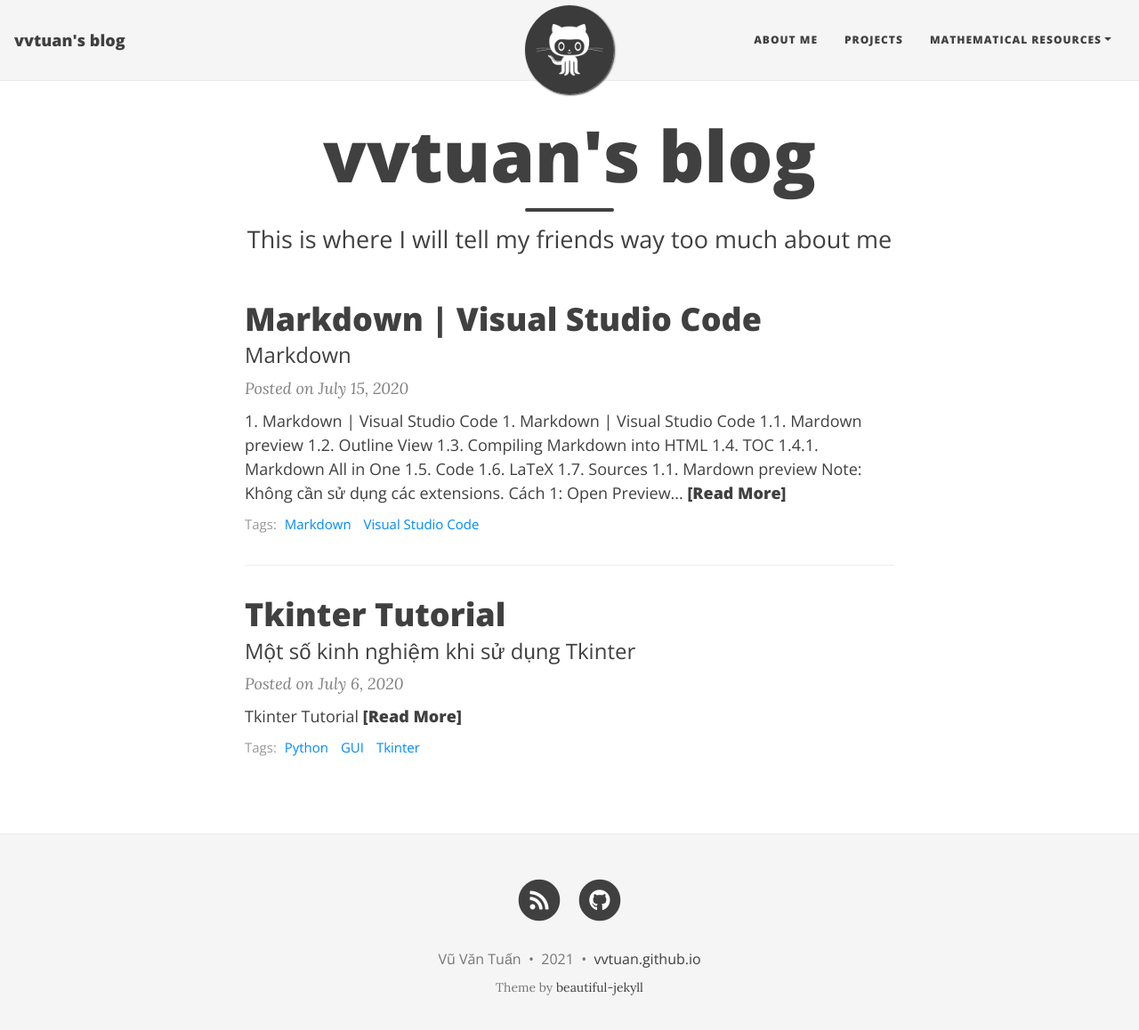
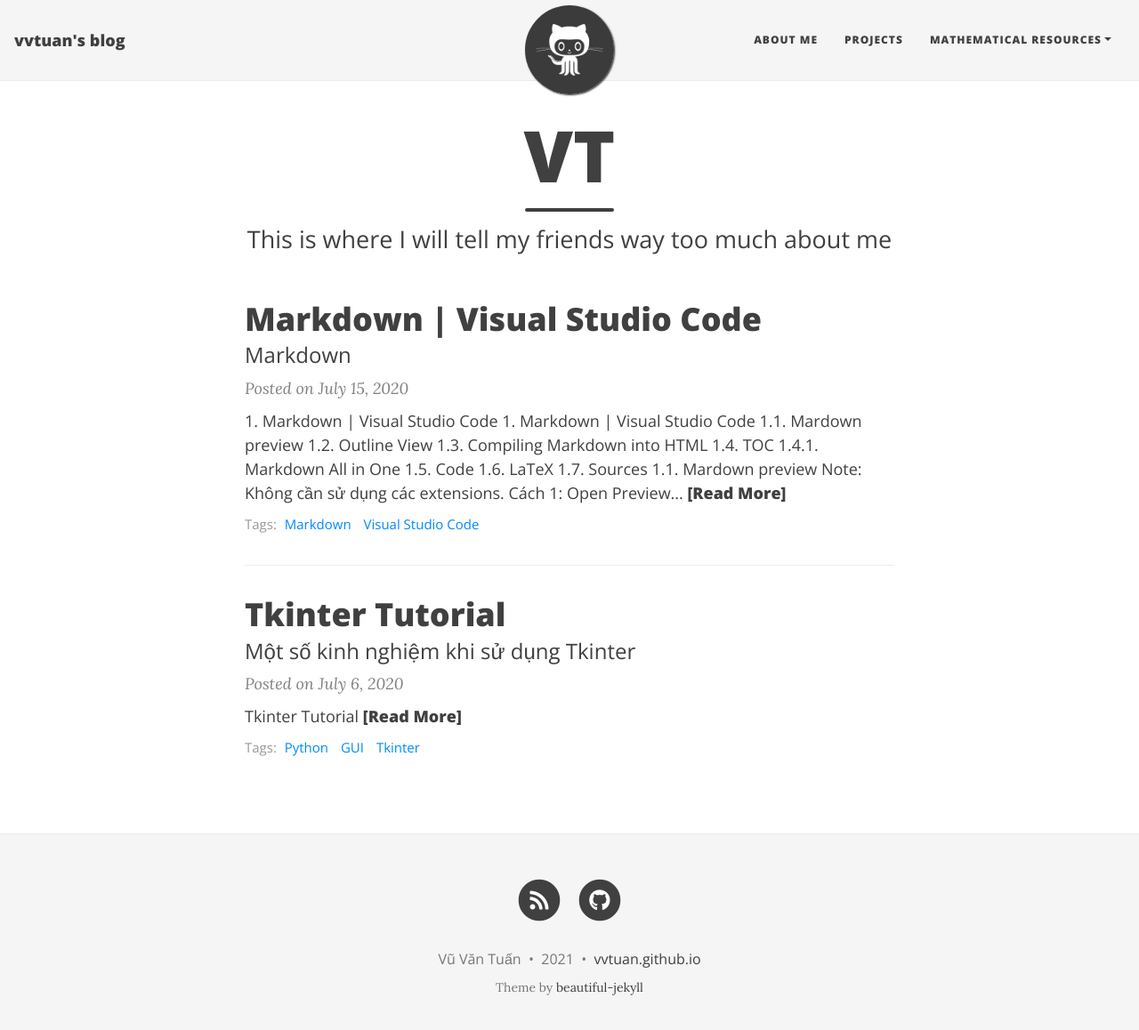
Before and after one commit to vvtuan/vvtuan.github.io, a Jekyll site: the page built from index.html, in a window 1280 px wide and 1171 px high. Shown: the top 1158 px of the window at 89% size. Built offline with Jekyll 4.4.1, drawn with Linux system fonts in a browser that asks for light colours; nearby versions of some CDN libraries; Markdown is read by kramdown in place of the engine named in the settings; the list of posts is cut into pages by our own code.

Commit message:
Update index.html

```diff
--- a/index.html
+++ b/index.html
@@ -1,5 +1,5 @@
 ---
 layout: home
-title: vvtuan's blog
+title: VT
 subtitle: This is where I will tell my friends way too much about me
 ---
```
